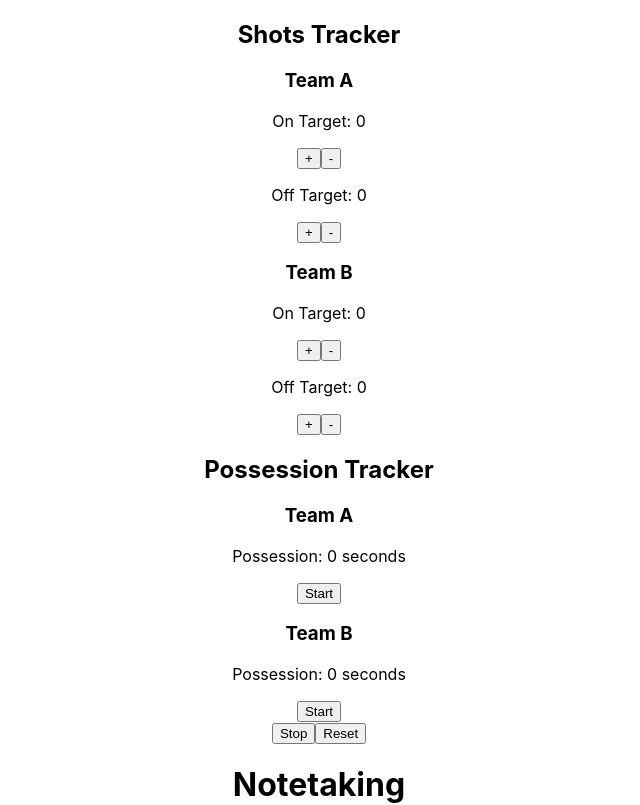
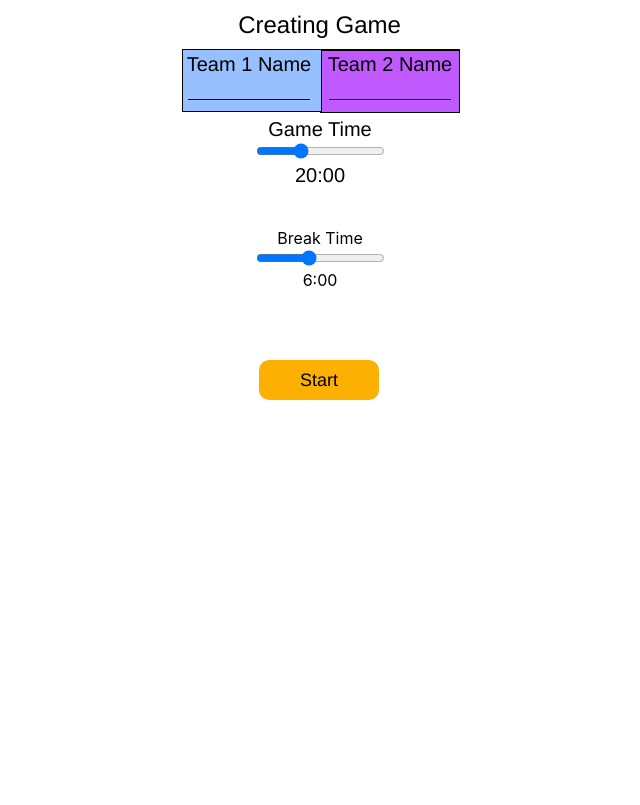
Before and after one commit to sst-inc/Sports-SStatistics-Tracker, a React (Create React App) app in the folder sports/: page / in a window 1280 px wide. Shown: the top 805 px of the page, without its empty margins (321-961 px from the left). Built offline with nearby package versions, Linux system fonts and the light colour scheme.

Commit message:
FIrst dynamic page done woohoo

```diff
--- a/sports/src/App.js
+++ b/sports/src/App.js
@@ -4,14 +4,12 @@ import PossessionTracker from './Components/PossessionTracker';
 import ShotsTrackerTotal from './Components/ShotsTracker';
 import NoteTaking from './Components/Notetaking';
 import MatchTimer from './Components/MatchTimer';
+import { StartPage } from './StartPage';
 
 export default function App() {
   return (
     <div className="App">
-      <ShotsTrackerTotal />
-      <PossessionTracker />
-      < NoteTaking />
-      <MatchTimer />
+      <StartPage />
     </div>
   );
 }
--- /dev/null
+++ b/sports/src/StartPage.css
@@ -0,0 +1,166 @@
+.android-small {
+    background-color: #ffffff;
+    display: flex;
+    flex-direction: row;
+    justify-content: center;
+    width: 100%;
+  }
+
+  .android-small .div {
+    background-color: #ffffff;
+    border: 1px none;
+    height: 600px;
+    overflow: hidden;
+    position: relative;
+    width: 293px;
+  }
+
+  .android-small .overlap-group {
+    height: 204px;
+    left: -10px;
+    position: absolute;
+    top: 11px;
+    width: 314px;
+  }
+
+  .android-small .rectangle {
+    background-color: #ff955a;
+    border: 1px solid;
+    border-color: #000000;
+    height: 61px;
+    left: 157px;
+    position: absolute;
+    top: 38px;
+    width: 138px;
+  }
+
+  .android-small .rectangle-2 {
+    background-color: #c05aff;
+    border: 1px solid;
+    border-color: #000000;
+    height: 61px;
+    left: 157px;
+    position: absolute;
+    top: 39px;
+    width: 138px;
+  }
+
+  .android-small .rectangle-3 {
+    background-color: #96c0ff;
+    border: 1px solid;
+    border-color: #000000;
+    height: 61px;
+    left: 19px;
+    position: absolute;
+    top: 38px;
+    width: 138px;
+  }
+
+  .android-small .text-wrapper {
+    color: #000000;
+    font-family: "Inter-Regular", Helvetica;
+    font-size: 24px;
+    font-weight: 400;
+    left: 41px;
+    letter-spacing: 0;
+    line-height: normal;
+    position: absolute;
+    text-align: center;
+    top: 0;
+    width: 232px;
+  }
+
+  .android-small .team-name {
+    color: #000000;
+    font-family: "Inter-Regular", Helvetica;
+    font-size: 20px;
+    font-weight: 400;
+    left: 0;
+    letter-spacing: 0;
+    line-height: normal;
+    position: absolute;
+    text-align: center;
+    top: 42px;
+    width: 173px;
+  }
+
+  .android-small .game-time {
+    color: #000000;
+    font-family: "Inter-Regular", Helvetica;
+    font-size: 20px;
+    font-weight: 400;
+    left: 71px;
+    letter-spacing: 0;
+    line-height: normal;
+    position: absolute;
+    text-align: center;
+    top: 107px;
+    width: 173px;
+  }
+
+  .android-small .team-name-2 {
+    color: #000000;
+    font-family: "Inter-Regular", Helvetica;
+    font-size: 20px;
+    font-weight: 400;
+    left: 141px;
+    letter-spacing: 0;
+    line-height: normal;
+    position: absolute;
+    text-align: center;
+    top: 42px;
+    width: 173px;
+  }
+
+  /* ... */
+
+  .android-small .overlap {
+    height: 97px;
+    left: 61px;
+    position: absolute;
+    top: 228px;
+    width: 173px;
+  }
+
+  /* ... */
+
+  .button-container {
+    display: flex;
+    justify-content: center;
+    align-items: flex-end;
+    margin-top: auto;
+    padding-bottom: 20px;
+  }
+
+  .yellow-button {
+    background-color: #fcb001;
+    border: none;
+    border-radius: 10px;
+    color: #000000;
+    font-family: "Inter-Regular", Helvetica;
+    font-size: 18px;
+    font-weight: 400;
+    height: 40px;
+    width: 120px;
+    cursor: pointer;
+    outline: none;
+  }
+
+  /* Remove styles for pinkish rectangles below game time and break time */
+  .android-small .rectangle-4,
+  .android-small .rectangle-5 {
+    display: none;
+  }
+  .android-small input[type="text"] {
+    background-color: transparent;
+    border: none;
+    border-bottom: 1px solid #000000; /* Adjust the thickness of the underline */
+    color: #000000;
+    font-family: "Inter-Regular", Helvetica;
+    font-size: 20px;
+    font-weight: 400;
+    width: 70%; /* Adjust the width of the input field */
+    padding: 0;
+    margin: 0;
+    outline: none;
+  }
--- /dev/null
+++ b/sports/src/StartPage.js
@@ -0,0 +1,111 @@
+import React, { useState } from "react";
+import { BrowserRouter as Router, Route, Link } from "react-router-dom";
+import "./StartPage.css";
+
+export const StartPage = () => {
+  const [gameTime, setGameTime] = useState(20); // Default game time
+  const [breakTime, setBreakTime] = useState(6); // Default break time
+
+  const handleGameTimeChange = (event) => {
+    setGameTime(parseInt(event.target.value));
+  };
+
+  const handleBreakTimeChange = (event) => {
+    setBreakTime(parseInt(event.target.value));
+  };
+
+  const [team1Name, setTeam1Name] = useState(""); // State for Team 1 name
+  const [team2Name, setTeam2Name] = useState(""); // State for Team 2 name
+
+  return (
+    <div className="android-small">
+      <div className="div">
+        <div className="overlap-group">
+          <div className="rectangle" />
+          <div className="rectangle-2" />
+          <div className="rectangle-3" />
+          <div className="text-wrapper">Creating Game</div>
+          <div className="team-name">
+            Team 1 Name
+            <br />
+            <input
+              type="text"
+              id="Team1Name"
+              value={team1Name}
+              onChange={(e) => setTeam1Name(e.target.value)}
+              placeholder=""
+            />
+          </div>
+          <div className="game-time">
+            Game Time
+            <br />
+            <input
+              type="range"
+              min="0"
+              max="60"
+              step="1"
+              className="slider"
+              value={gameTime}
+              onChange={handleGameTimeChange}
+            />
+            <br />
+            <span className="slider-value">{gameTime}:00</span>
+          </div>
+          <div className="team-name-2">
+            Team 2 Name
+            <br />
+            <input
+              type="text"
+              id="Team2Name"
+              value={team2Name}
+              onChange={(e) => setTeam2Name(e.target.value)}
+              placeholder=""
+            />
+          </div>
+          <div className="rectangle-4" />
+        </div>
+        <div className="overlap">
+          <div className="break-time">
+            Break Time
+            <br />
+            <input
+              type="range"
+              min="0"
+              max="15"
+              step="1"
+              className="slider"
+              value={breakTime}
+              onChange={handleBreakTimeChange}
+            />
+            <br />
+            <span className="slider-value">{breakTime}:00</span>
+          </div>
+          <div className="rectangle-5" />
+        </div>
+        <div className="button-container">
+          <br />
+          <br />
+          <br />
+          <br />
+          <br />
+          <br />
+          <br />
+          <br />
+          <br />
+          <br />
+          <br />
+          <br />
+          <br />
+          <br />
+          <br />
+          <br />
+          <br />
+          <br />
+          <br />
+          <br />
+          <button className="yellow-button">Start</button>
+        </div>
+      </div>
+    </div>
+  );
+};
```
Also changed, not shown: sports/src/GameRecord.js (added, +9 -0 lines).
